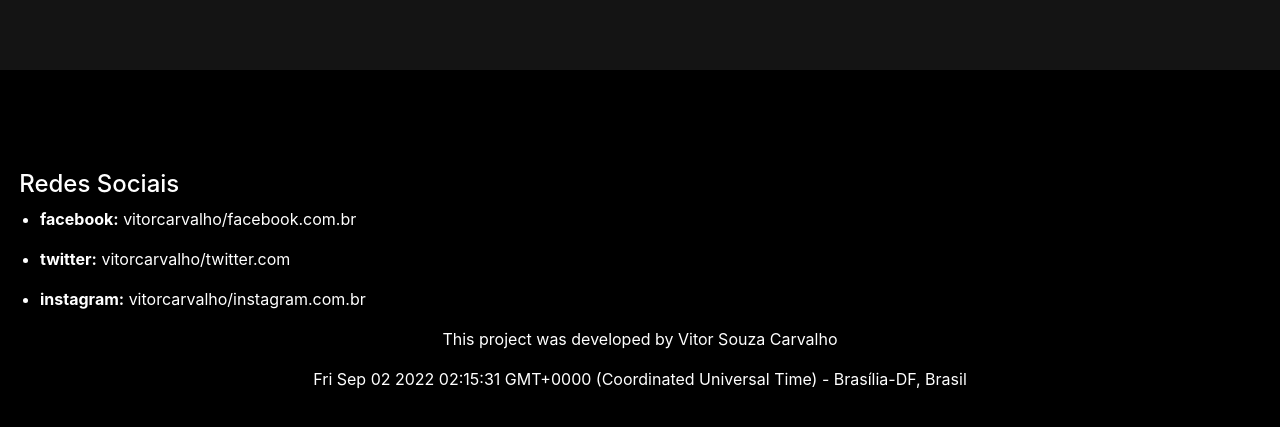
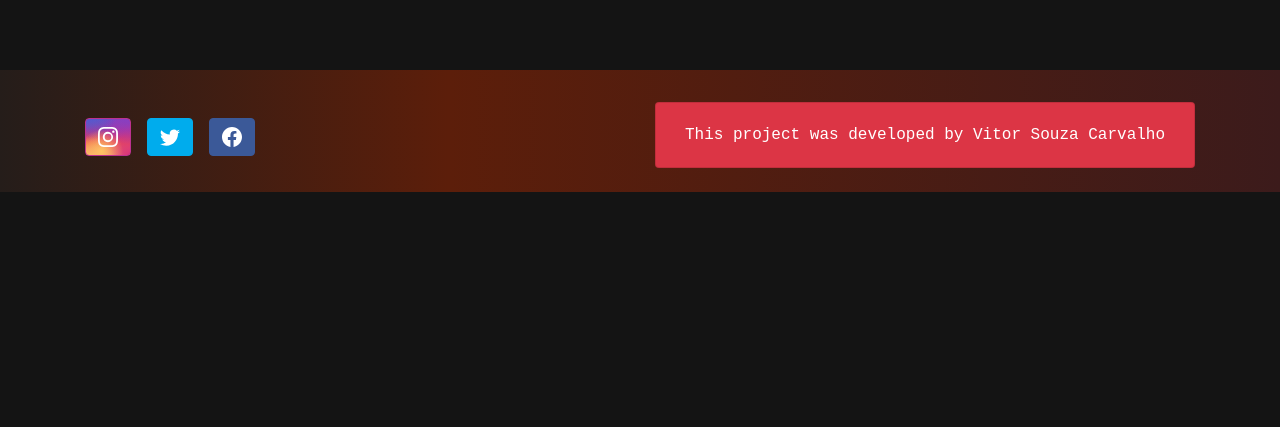
Before and after one commit to Vitor-Souza-C/Interface-Netflix-with-VueJS, a Vue app: page / in a window 1280 px wide. Shown: the part 2444-2871 px from the top of the page. After the commit the page ends 2636 px from the top, so only its background shows below. Built offline with nearby package versions, Linux system fonts and the light colour scheme.

Commit message:
(feat/adjustment-footer-innitial) added container component for social media and creator.

```diff
--- a/src/components/Footer.vue
+++ b/src/components/Footer.vue
@@ -2,23 +2,42 @@
     <div>
         <div class="info-content">
             <FooterModel v-slot="{hidden, message, languages, infoPopulate}"> <!--info/contact-->
-                <div>
-                    <h4 id="socialMidia">Redes Sociais</h4>
-                    <ul v-for="social in infoPopulate.socialMidia">
-                        <li><b>{{social.id}}:</b> {{social.info}}</li>
-                    </ul>
-                </div>
-                <div class="footer-container">
-                    <p>{{message + infoPopulate.creator}}</p>
-                    <p>{{infoPopulate.date}} - {{infoPopulate.region}}</p>
-                </div>
-                <div> <!-- images --></div>
+                <b-container class="bv-example-row">
+                    <b-row>
+                        <b-col class=" pt-3">
+                            <span class="mr-3">
+                                <b-button variant="primary" id  ="socialInstagram" class="mb-2 " title="vitorcarvalho/twitter.com">
+                                    <b-icon-instagram />
+                                </b-button>
+                            </span>
+                            <span class="mr-3">
+                                <b-button variant="primary" id="socialTwitter" class="mb-2" title="vitorcarvalho/instagram.com.br">
+                                    <b-icon-twitter />
+                                </b-button>
+                            </span>
+                            <span>
+                                <b-button variant="primary" id="socialFacebook"  class="mb-2" title="vitorcarvalho/facebook.com.br">
+                                    <b-icon-facebook />
+                                </b-button>
+                            </span>
+                        </b-col>
+                        <b-col>
+                            <b-card bg-variant="danger" text-variant="white" class="text-center font-family">
+                                <b-card-text>
+                                    <span>{{message + infoPopulate.creator}}</span>
+                                </b-card-text>
+                            </b-card>
+                        </b-col>
+                    </b-row>
+                </b-container>
             </FooterModel>
         </div>
     </div>
 </template>
 
 <script>
+
+// {id: 'facebook', info: ''}, {id: 'twitter', info: ''}, {id: 'instagram', info: ''}
 
 import FooterModel from '../models/footer/FooterModel.vue'
 
@@ -35,15 +54,30 @@ export default {
     text-align: center;
 }
 .info-content{
-    padding-top: 100px;
-    padding-bottom: 80px;
     color: white;
-    background-color: black;
+    background: rgb(37,29,26);
+    background: linear-gradient(90deg, rgba(37,29,26,1) 0%, rgba(92,30,10,1) 35%, rgba(60,27,27,1) 100%);
+    padding-bottom: 3vh;
 }
 .container{
-    padding-top: 5rem;
+    padding-top: 2rem;
 }
 #socialMidia{
     padding-left: 1.2rem;
 }
+#socialInstagram{
+    border-color: #bc318f;
+    background: radial-gradient(circle farthest-corner at 35% 90%, #fec564, transparent 50%), radial-gradient(circle farthest-corner at 0 140%, #fec564, transparent 50%), radial-gradient(ellipse farthest-corner at 0 -25%, #5258cf, transparent 50%), radial-gradient(ellipse farthest-corner at 20% -50%, #5258cf, transparent 50%), radial-gradient(ellipse farthest-corner at 100% 0, #893dc2, transparent 50%), radial-gradient(ellipse farthest-corner at 60% -20%, #893dc2, transparent 50%), radial-gradient(ellipse farthest-corner at 100% 100%, #d9317a, transparent), linear-gradient(#6559ca, #bc318f 30%, #e33f5f 50%, #f77638 70%, #fec66d 100%);
+}
+#socialTwitter{
+    border-color:#00aced;
+    background: #00aced
+}
+#socialFacebook{
+    border-color:#3b5998;
+    background: #3b5998;
+}
+.font-family{
+    font-family: monospace;
+}
 </style>
```
